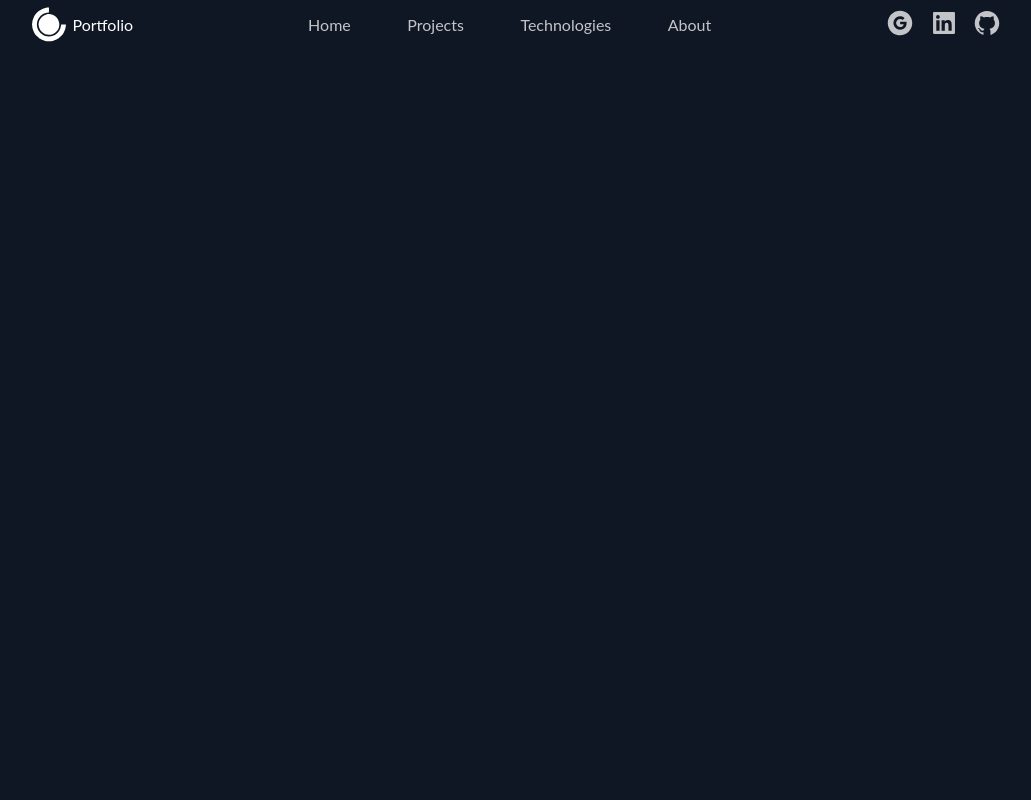
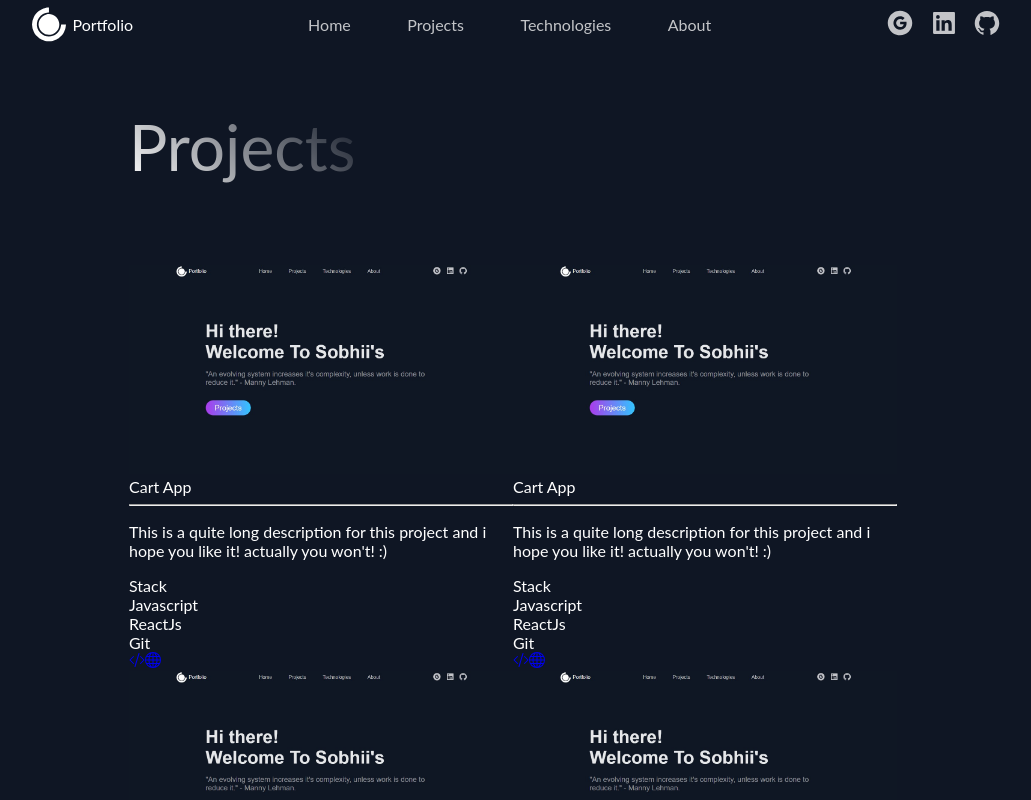
Before and after one commit to eslamsobhy/portfolio-app, a React (Create React App) app: page /projects in a window 1280 px wide. Shown: the top 800 px of the page, without its empty margins (127-1158 px from the left). Built offline with nearby package versions, Linux system fonts and the light colour scheme.

Commit message:
added the projects section structure with some setups

```diff
--- /dev/null
+++ b/src/components/Projects/Projects.js
@@ -0,0 +1,54 @@
+import React from "react";
+
+// styles
+import "./projects.css";
+
+// data
+import { projects } from "../../constants/constants";
+
+// icons
+import { BsCodeSlash, BsGlobe } from "react-icons/bs";
+
+const Projects = () => {
+  return (
+    <section className="projects">
+      <div className="section-container">
+        <div className="section-title">Projects</div>
+        <article className="projects-container">
+          {projects.map((project) => {
+            const { image, title, id, description, tags, visit, source } =
+              project;
+            return (
+              <div className="project" key={id}>
+                <img className="project-img" src={image} alt={title} />
+                <div className="project-title">{title}</div>
+                <hr className="project-hr" />
+                <p className="project-description">{description}</p>
+                <div className="stack">Stack</div>
+                <div className="stack-tags">
+                  {tags.map((tag, index) => {
+                    return (
+                      <div className="tag" key={index}>
+                        {tag}
+                      </div>
+                    );
+                  })}
+                </div>
+                <div className="links">
+                  <a href={source}>
+                    <BsCodeSlash />
+                  </a>
+                  <a href={visit}>
+                    <BsGlobe />
+                  </a>
+                </div>
+              </div>
+            );
+          })}
+        </article>
+      </div>
+    </section>
+  );
+};
+
+export default Projects;
--- /dev/null
+++ b/src/components/Projects/projects.css
@@ -0,0 +1,13 @@
+.section-title {
+  font-size: 4rem;
+}
+
+.projects-container {
+  margin: 80px auto;
+  display: grid;
+  grid-template-columns: repeat(auto-fill, minmax(300px, 1fr));
+}
+
+.project-img {
+  width: 100%;
+}
--- /dev/null
+++ b/src/constants/constants.js
@@ -0,0 +1,42 @@
+export const projects = [
+  {
+    id: 0,
+    title: "Cart App",
+    description:
+      "This is a quite long description for this project and i hope you like it! actually you won't! :)",
+    image: "/images/1.jpg",
+    tags: ["Javascript", "ReactJs", "Git"],
+    source: "www.google.com",
+    visit: "www.google.com",
+  },
+  {
+    id: 1,
+    title: "Cart App",
+    description:
+      "This is a quite long description for this project and i hope you like it! actually you won't! :)",
+    image: "/images/1.jpg",
+    tags: ["Javascript", "ReactJs", "Git"],
+    source: "www.google.com",
+    visit: "www.google.com",
+  },
+  {
+    id: 2,
+    title: "Cart App",
+    description:
+      "This is a quite long description for this project and i hope you like it! actually you won't! :)",
+    image: "/images/1.jpg",
+    tags: ["Javascript", "ReactJs", "Git"],
+    source: "www.google.com",
+    visit: "www.google.com",
+  },
+  {
+    id: 3,
+    title: "Cart App",
+    description:
+      "This is a quite long description for this project and i hope you like it! actually you won't! :)",
+    image: "/images/1.jpg",
+    tags: ["Javascript", "ReactJs", "Git"],
+    source: "www.google.com",
+    visit: "www.google.com",
+  },
+];
--- a/src/index.css
+++ b/src/index.css
@@ -32,3 +32,26 @@ code {
   margin: 0 auto;
   padding-top: 60px;
 }
+
+.section-title {
+  color: white;
+  font-size: 4rem;
+  width: fit-content;
+  background-image: linear-gradient(45deg, #fff, transparent);
+  background-size: 100%;
+  background-repeat: repeat;
+  -webkit-text-fill-color: transparent;
+  -moz-text-fill-color: transparent;
+  -o-text-fill-color: transparent;
+  -ms-text-fill-color: transparent;
+  -webkit-background-clip: text;
+  -moz-background-clip: text;
+  -o-background-clip: text;
+  -ms-background-clip: text;
+  background-clip: text;
+  cursor: pointer;
+}
+
+.section-title:hover {
+  background-image: linear-gradient(-45deg, #fff, transparent);
+}
--- a/src/index.js
+++ b/src/index.js
@@ -6,6 +6,7 @@ import "./index.css";
 // components and pages
 import App from "./App";
 import Home from "./components/Home/Home";
+import Projects from "./components/Projects/Projects";
 
 const root = ReactDOM.createRoot(document.getElementById("root"));
 root.render(
@@ -16,7 +17,7 @@ root.render(
         <Route path="/" element={<Home />} />
         <Route path="/about" element="" />
         <Route path="/technologies" element="" />
-        <Route path="/projects" element="" />
+        <Route path="/projects" element={<Projects />} />
         <Route path="/project/:id" element="" />
         <Route path="*" element="" />
       </Routes>
```
Also changed, not shown: public/images/1.jpg (added).
